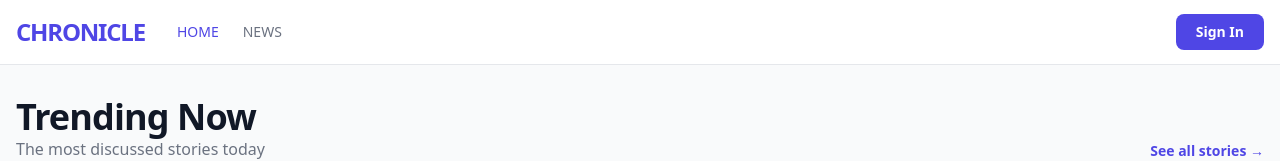
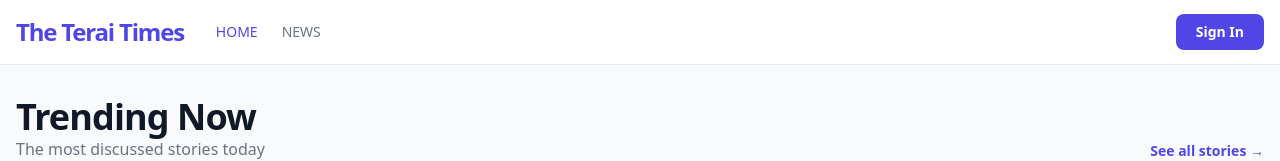
Before and after one commit to mahatomukesh/Newsportal, a React (Vite) app: page / in a window 1280 px wide. Shown: the top 161 px of the page. Built offline with nearby package versions, Linux system fonts and the light colour scheme.

Commit message:
first commit

```diff
--- a/components/Navbar.tsx
+++ b/components/Navbar.tsx
@@ -21,7 +21,7 @@ const Navbar: React.FC<NavbarProps> = ({ currentView, onNavigate, isAuthenticate
               onClick={() => onNavigate('HOME')}
               className="text-2xl font-black text-indigo-600 tracking-tighter"
             >
-              CHRONICLE
+              The Terai Times
             </button>
 
             <div className="hidden md:flex items-center gap-6">
```
